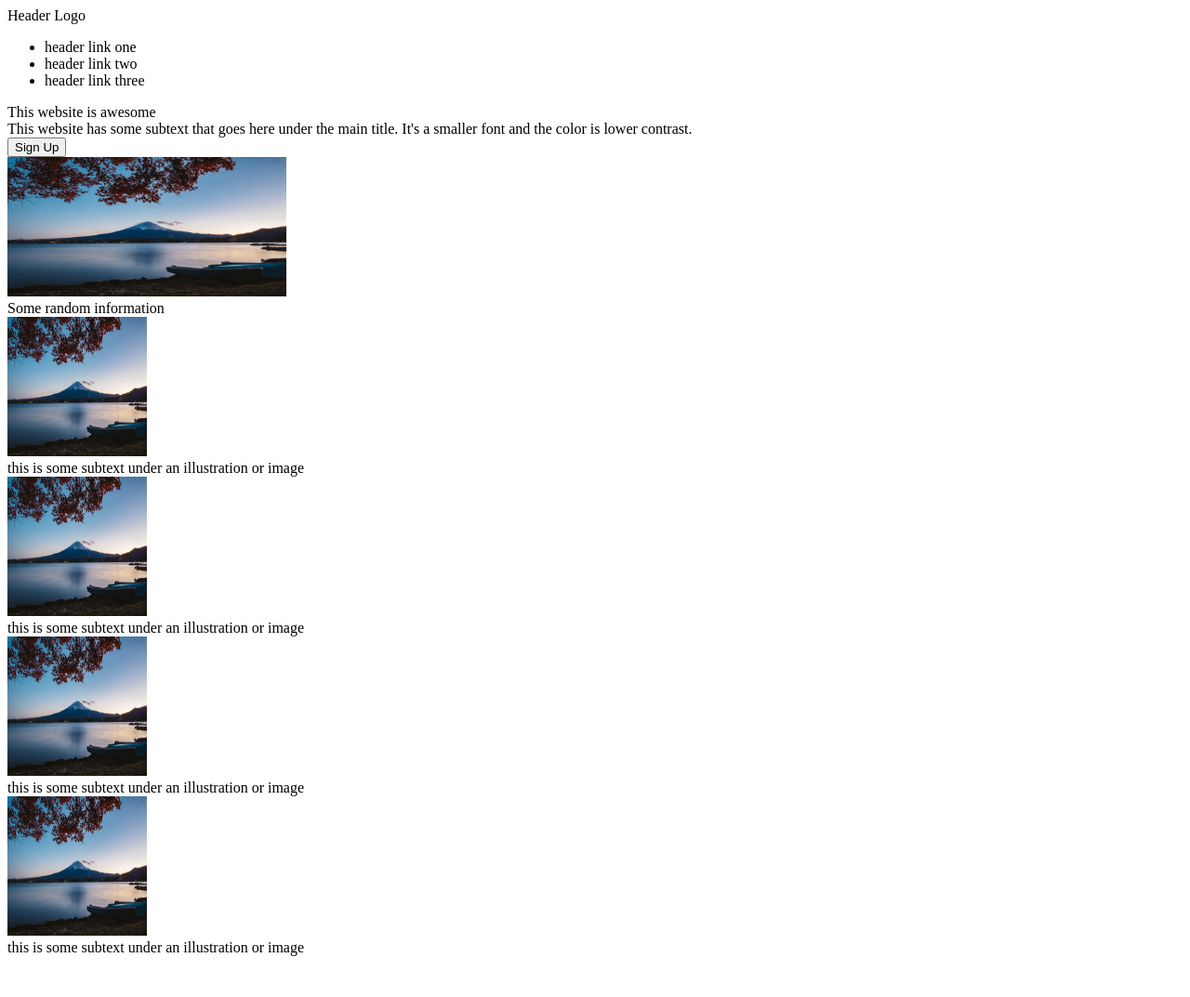
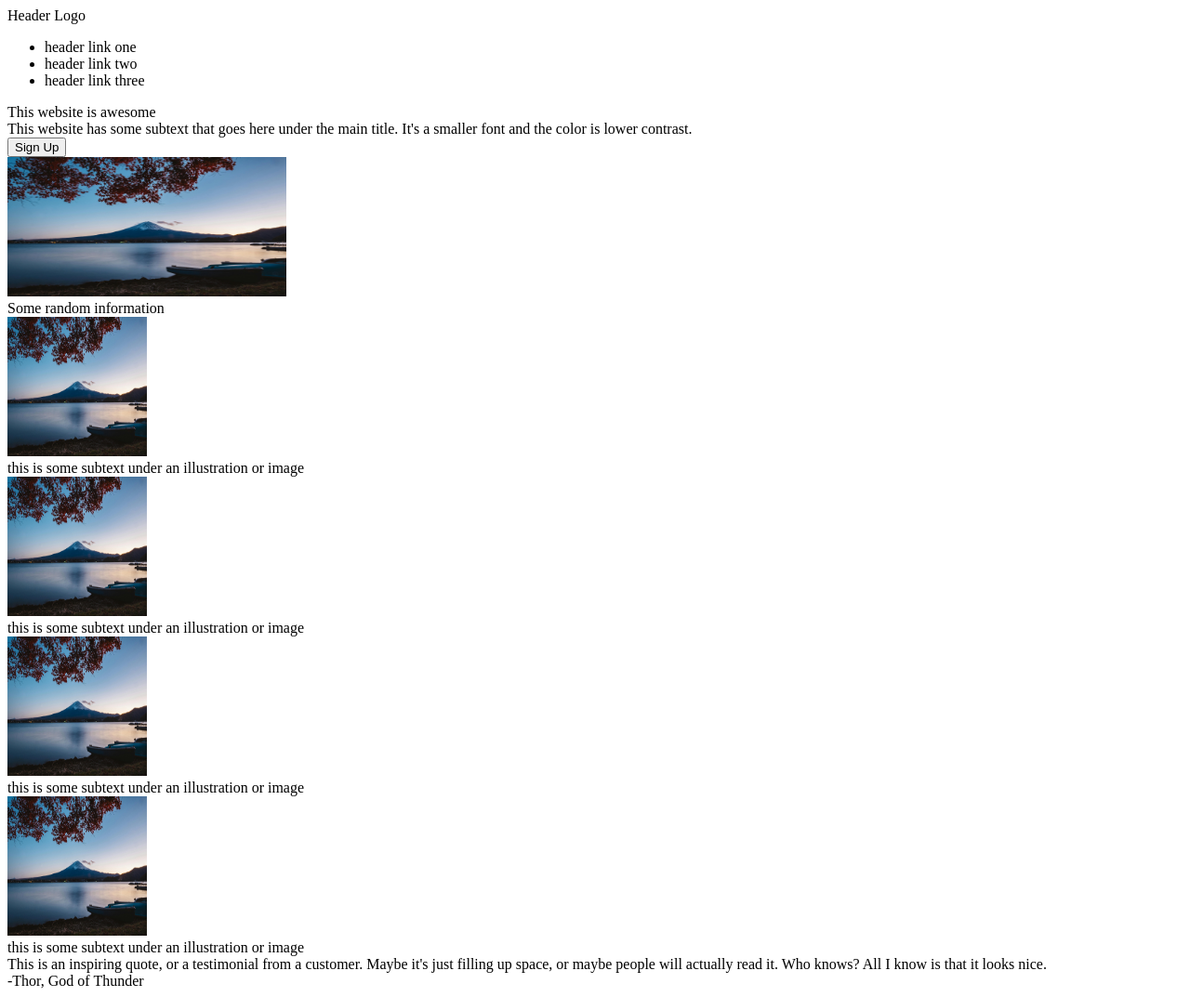
Before and after one commit to Shujimaki/landing-page, a plain HTML site: page index.html in a window 1280 px wide. Shown: the whole page at 93% size. Before the commit the page ends 1037 px from the top, so only its background shows below. Drawn offline with Linux system fonts and the light colour scheme.

Commit message:
Add content and placeholders for quote section

```diff
--- a/index.html
+++ b/index.html
@@ -49,8 +49,15 @@
                 <img alt="card image placeholder" src="fuji.jpg" width="150" height="150">
                 <div>this is some subtext under an illustration or image</div>
             </div>
+        </div>
 
+        <div class="quote-section">
+            <div class="quote-text"> This is an inspiring quote, or a testimonial from a customer. Maybe it's just filling up
+                space, or maybe people will actually read it. Who knows? All I know is that it looks nice.
+            </div>
+            <div class="quote-author">-Thor, God of Thunder</div>
         </div>
+
 
     </div>
 
```
